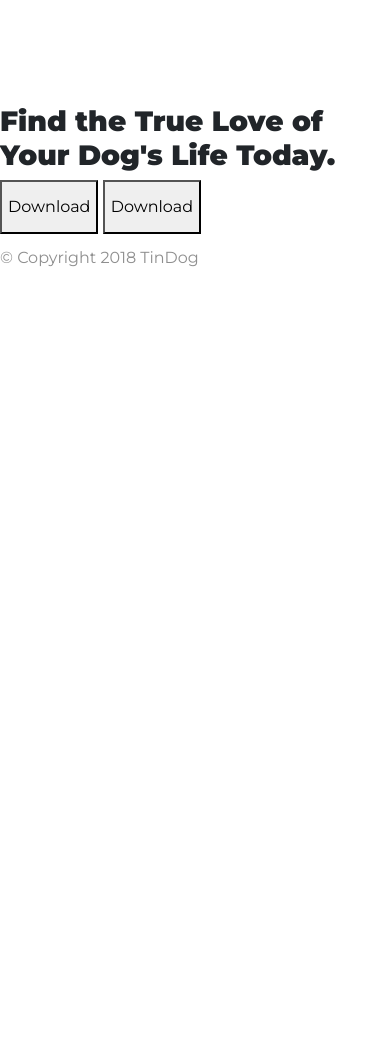
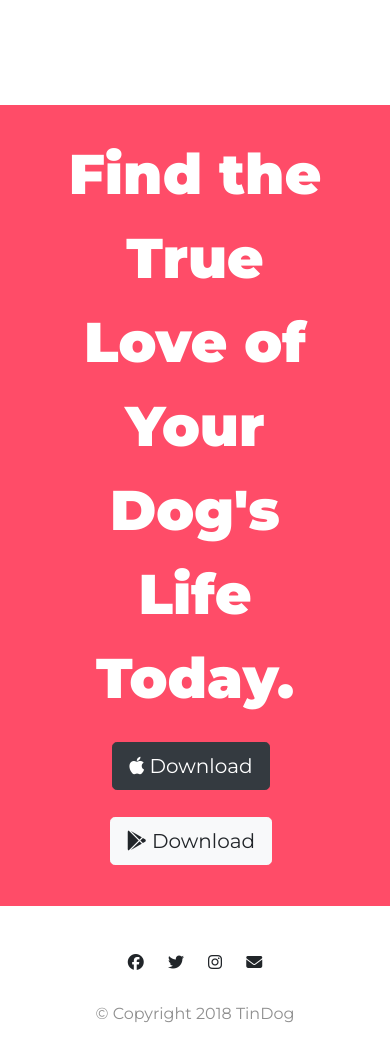
Before and after one commit to agrawalsrijan/tindog, a plain HTML site: page index.html in a window 390 px wide. Shown: the part 4837-5898 px from the top of the page. Before the commit the page ends 5135 px from the top, so only its background shows below. Drawn offline with nearby package versions, Linux system fonts and the light colour scheme.

Commit message:
Adding styling for footer and cta

```diff
--- a/css/styles.css
+++ b/css/styles.css
@@ -111,6 +111,25 @@ p{
 .pricing-col{
 	padding:3% 2%;
 }
+          /*CTA section*/
+#cta{
+	background-color: #ff4c68;
+	color: #ffffff;
+	padding: 7% 15%;
+	text-align: center;
+}
+.cta-heading{
+	font-size: 3.5rem;
+	line-height: 1.5;
+}
+     /*Footer section*/
+#footer{
+	padding:7% 15%;
+	text-align: center;
+}
+.footer-icon{
+	margin: 20px 10px;
+}
 
 @media (max-width: 1020px){
 	.title-image{
--- a/index.html
+++ b/index.html
@@ -23,20 +23,14 @@
 
         <div class="collapse navbar-collapse" id="navbarSupportedContent">
           <ul class="navbar-nav ml-auto">
-            <li class="nav-item active">
-              <a class="nav-link" href="#">Contact <span class="sr-only">(current)</span></a>
+            <li class="nav-item">
+              <a class="nav-link" href="#footer">Contact</a>
             </li>
             <li class="nav-item">
-              <a class="nav-link" href="#">Pricing</a>
+              <a class="nav-link" href="#pricing">Pricing</a>
             </li>
-            <li class="nav-item dropdown">
-              <a class="nav-link dropdown-toggle" href="#" id="navbarDropdown" role="button" data-toggle="dropdown" aria-haspopup="true" aria-expanded="false">
-                Download
-              </a>
-              <div class="dropdown-menu" aria-labelledby="navbarDropdown">
-                <a class="dropdown-item" href="#">Android</a>
-                <a class="dropdown-item" href="#">ios</a>
-              </div>
+            <li class="nav-item">
+              <a class="nav-link" href="#cta">Download</a>
             </li>
           </ul>
         </div>
@@ -190,9 +184,9 @@
 
   <section id="cta">
 
-    <h3>Find the True Love of Your Dog's Life Today.</h3>
-    <button type="button">Download</button>
-    <button type="button">Download</button>
+    <h3 class="cta-heading">Find the True Love of Your Dog's Life Today.</h3>
+    <button type="button" class=" btn btn-lg btn-dark download-button"><i class="fab fa-apple"></i> Download</button>
+    <button type="button" class="btn btn-lg btn-light download-button"><i class="fab fa-google-play"></i> Download</button>
 
   </section>
 
@@ -200,7 +194,10 @@
   <!-- Footer -->
 
   <footer id="footer">
-
+    <i class="footer-icon fab fa-facebook"></i>
+    <i class="footer-icon fab fa-twitter"></i>
+    <i class="footer-icon fab fa-instagram"></i>
+    <i class="footer-icon fas fa-envelope"></i>
     <p>© Copyright 2018 TinDog</p>
 
   </footer>
```
